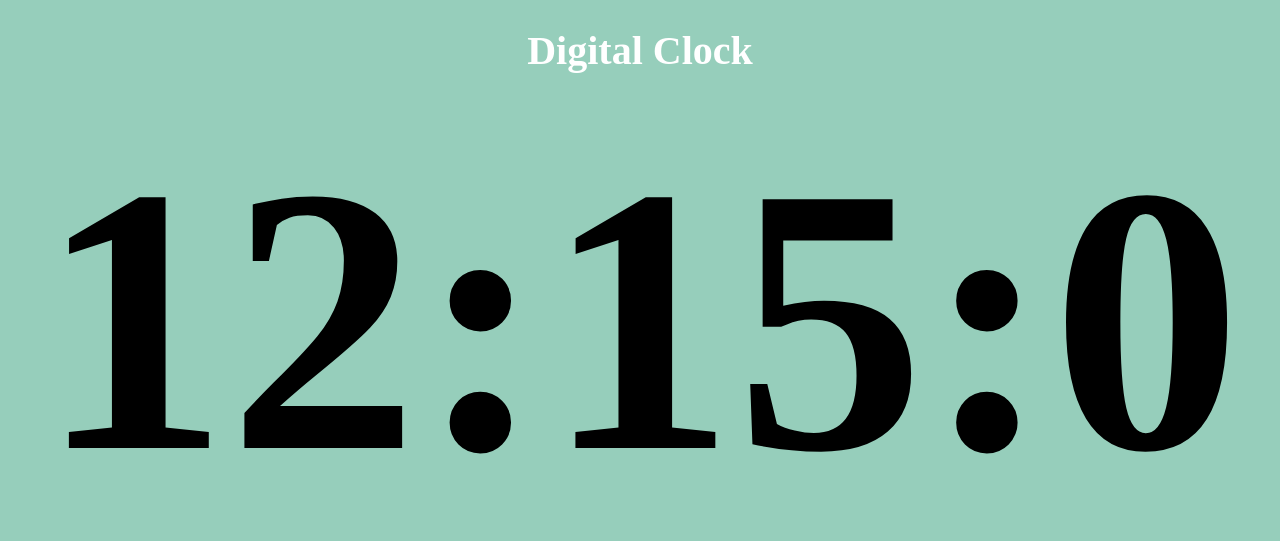
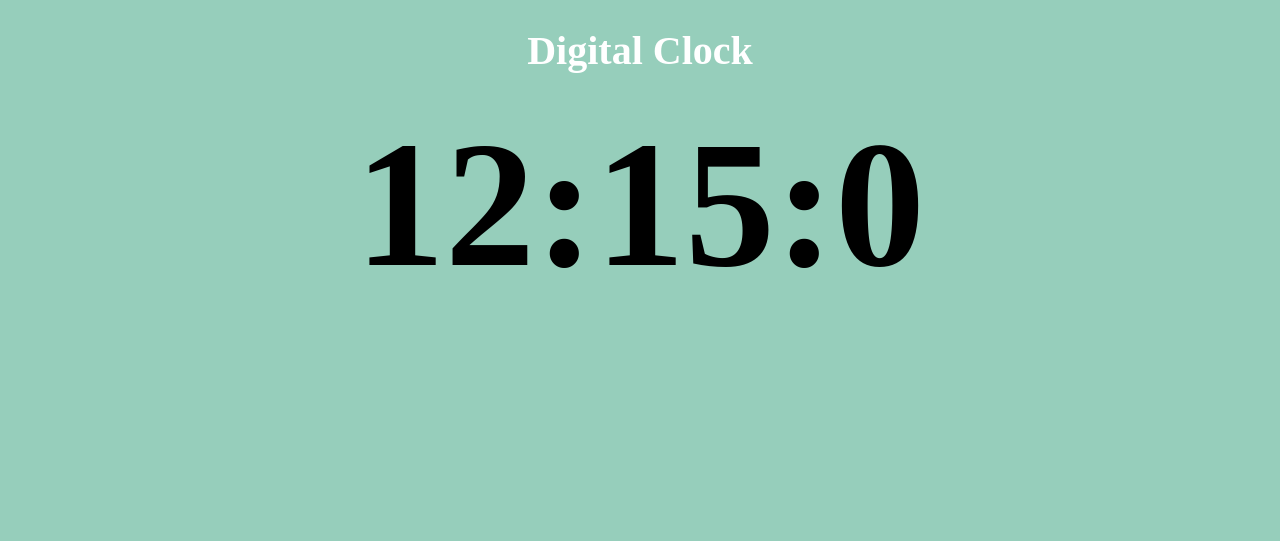
Before and after one commit to NainaRafique/Digital_Clock, a plain HTML site: page index.html in a window 1280 px wide. Drawn offline with Linux system fonts and the light colour scheme.

Commit message:
Update clock.css

```diff
--- a/clock.css
+++ b/clock.css
@@ -13,5 +13,5 @@ body h1{
     justify-content: center;
     color: rgb(0, 0, 0);
     font-weight: bolder;
-    font-size: 380px;
+    font-size: clamp(50px, 15vw, 180px);
 }
```
